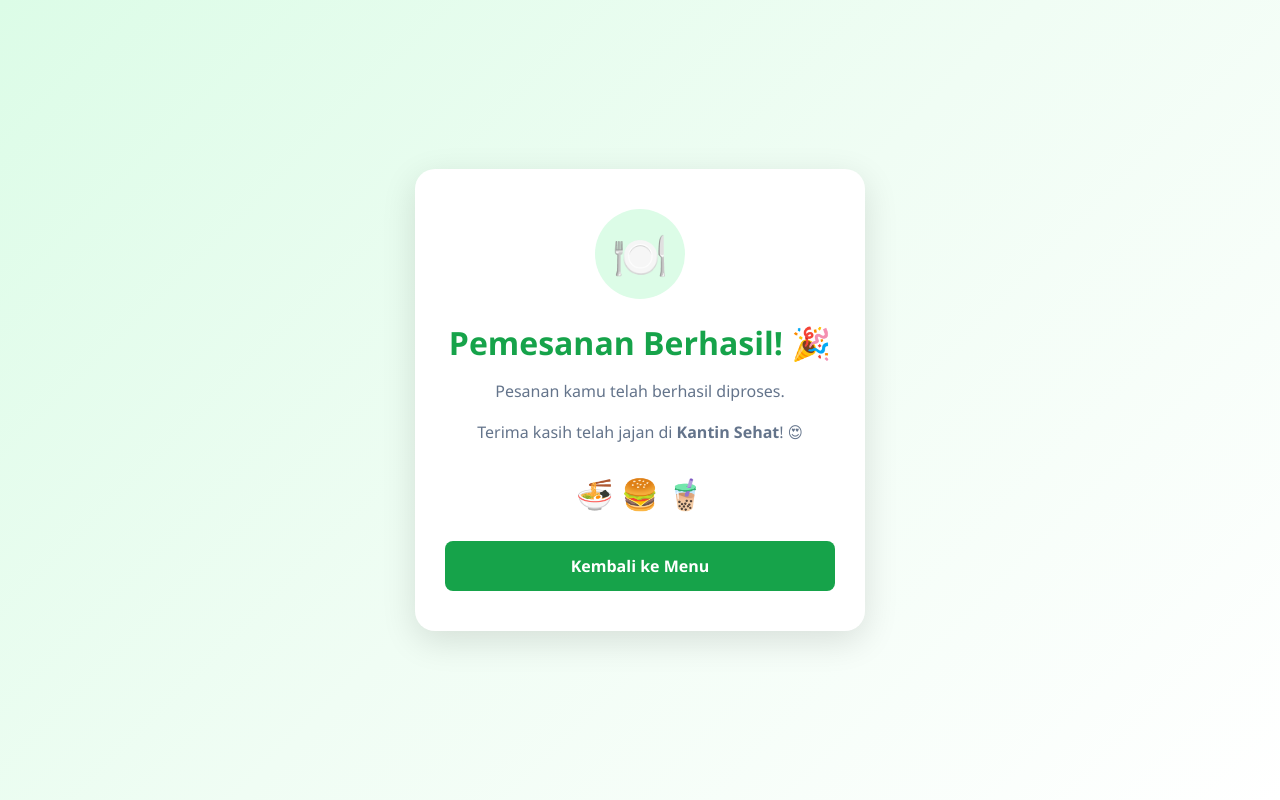
After one commit to Nuryamin0/Project-Aplikasi-Kantin-sekolah, a PHP site: page /pesanan_berhasil.php in a window 1280 px wide. The commit adds this page. Run offline with PHP 8.4, Linux system fonts and the light colour scheme; the visitor is signed in with stand-in values (Sample User, id 1).

Commit message:
Menambahkan pop-up pesanan berhasil

```diff
--- a/index.php
+++ b/index.php
@@ -522,7 +522,8 @@ else :
             }
 
             mysqli_commit($koneksi);
-            echo "<script>alert('Pesanan berhasil dibuat atas nama " . htmlspecialchars($nama_pembeli) . "!'); window.location.href='" . $_SERVER['PHP_SELF'] . "';</script>";
+
+            header("Location: pesanan_berhasil.php");
             exit();
         } catch (Throwable $e) {
             mysqli_rollback($koneksi);
--- /dev/null
+++ b/pesanan_berhasil.php
@@ -0,0 +1,133 @@
+<?php
+session_start();
+
+if (!isset($_SESSION['role']) || $_SESSION['role'] !== 'user') {
+    header("Location: index.php");
+    exit();
+}
+?>
+
+<!DOCTYPE html>
+<html lang="id">
+<head>
+    <meta charset="UTF-8">
+    <meta name="viewport" content="width=device-width, initial-scale=1.0">
+
+    <title>Pemesanan Berhasil - Kantin Sehat</title>
+
+    <link rel="stylesheet" href="assets/style.css">
+
+    <style>
+        body {
+            margin: 0;
+            min-height: 100vh;
+            display: flex;
+            justify-content: center;
+            align-items: center;
+            background: linear-gradient(135deg, #dcfce7, #f0fdf4, #ffffff);
+            font-family: Arial, sans-serif;
+        }
+
+        .success-page {
+            width: 90%;
+            max-width: 450px;
+            background: white;
+            padding: 40px 30px;
+            border-radius: 20px;
+            text-align: center;
+            box-shadow: 0 10px 35px rgba(0,0,0,0.12);
+            animation: popupIn 0.4s ease;
+        }
+
+        .success-icon {
+            width: 90px;
+            height: 90px;
+            margin: 0 auto 20px;
+            background: #dcfce7;
+            border-radius: 50%;
+            display: flex;
+            align-items: center;
+            justify-content: center;
+            font-size: 45px;
+        }
+
+        .success-page h1 {
+            color: #16a34a;
+            margin-bottom: 12px;
+        }
+
+        .success-page p {
+            color: #64748b;
+            line-height: 1.6;
+        }
+
+        .success-thanks {
+            margin-top: 15px;
+        }
+
+        .success-decoration {
+            font-size: 30px;
+            margin: 25px 0;
+        }
+
+        .btn-back-menu {
+            display: inline-block;
+            width: 100%;
+            box-sizing: border-box;
+            padding: 13px;
+            background: #16a34a;
+            color: white;
+            text-decoration: none;
+            border-radius: 8px;
+            font-weight: bold;
+            transition: 0.2s;
+        }
+
+        .btn-back-menu:hover {
+            background: #15803d;
+            transform: translateY(-2px);
+        }
+
+        @keyframes popupIn {
+            from {
+                opacity: 0;
+                transform: scale(0.9);
+            }
+            to {
+                opacity: 1;
+                transform: scale(1);
+            }
+        }
+    </style>
+</head>
+
+<body>
+
+    <div class="success-page">
+
+        <div class="success-icon">
+            🍽️
+        </div>
+
+        <h1>Pemesanan Berhasil! 🎉</h1>
+
+        <p>
+            Pesanan kamu telah berhasil diproses.
+        </p>
+
+        <p class="success-thanks">
+            Terima kasih telah jajan di <b>Kantin Sehat</b>! 😍
+        </p>
+
+        <div class="success-decoration">
+            🍜 🍔 🧋
+        </div>
+
+        <a href="index.php" class="btn-back-menu">
+            Kembali ke Menu
+        </a>
+
+    </div>
+
+</body>
+</html>
```
